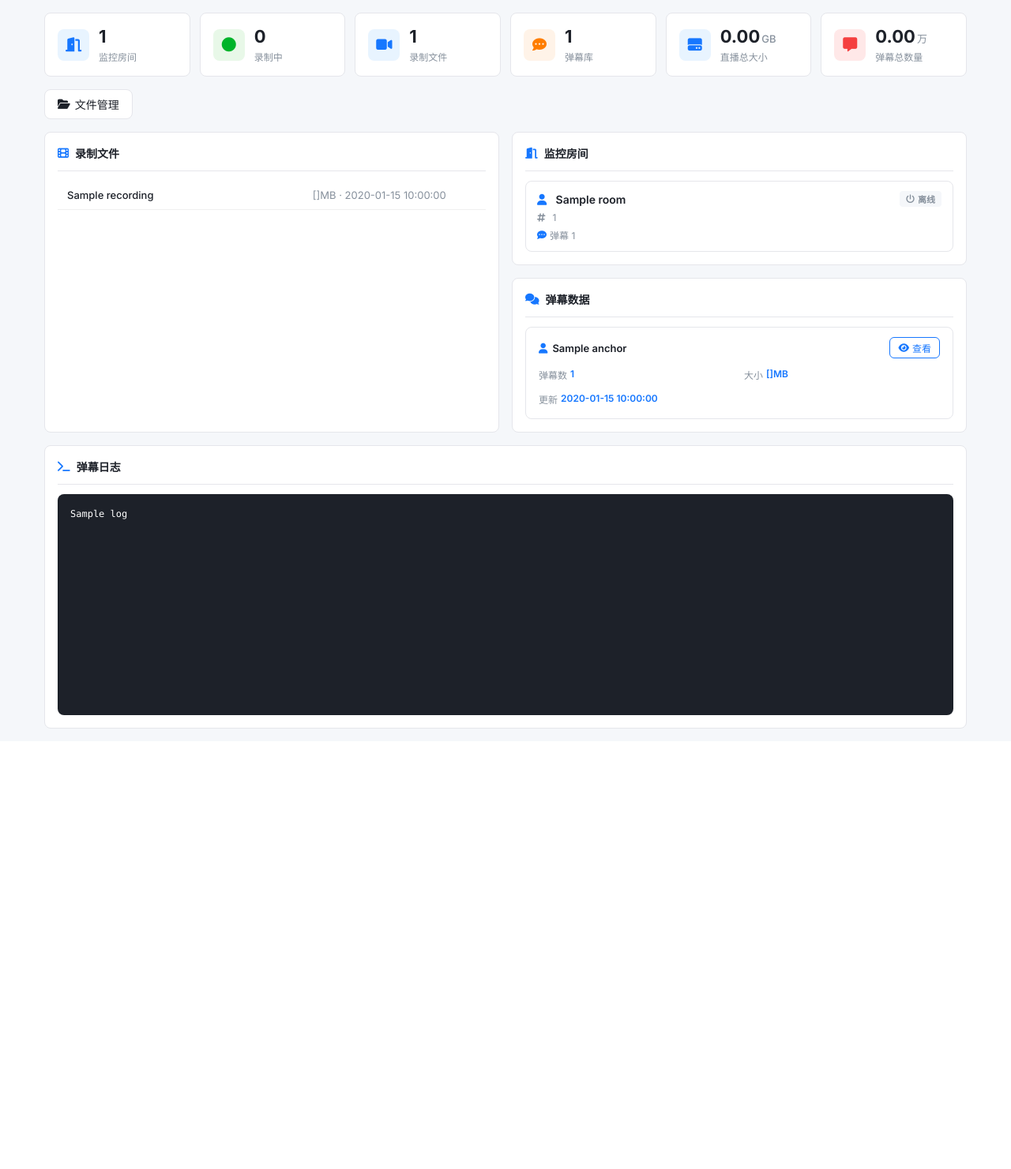
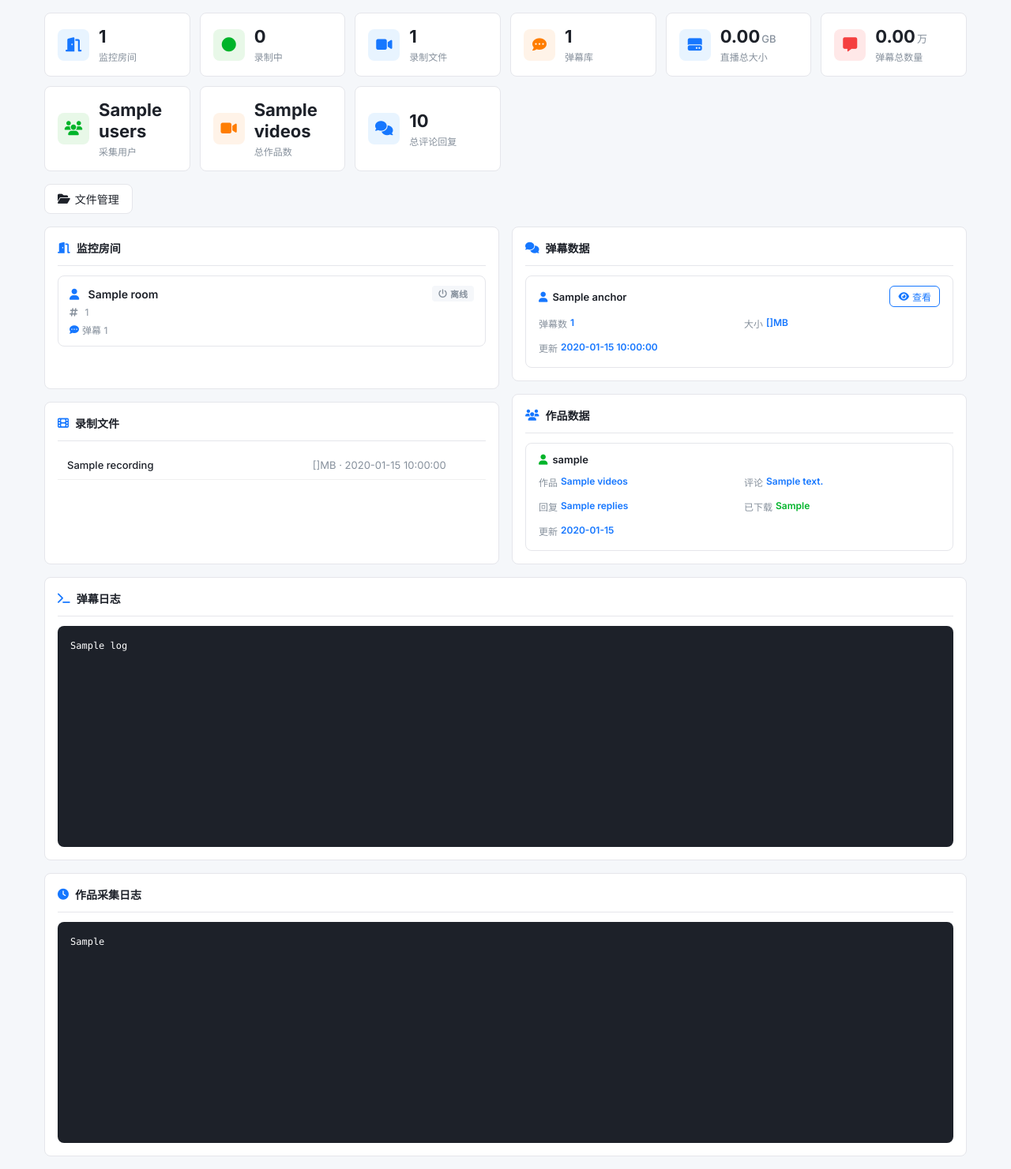
Before and after one commit to xhynice/DouyinSpace, a Flask app: template templates/index.html in a window 1280 px wide. Shown: the part 73-1554 px from the top of the page at 79% size. Before the commit the page ends 996 px from the top, so only its background shows below. Run offline with Flask 3, Linux system fonts and the light colour scheme; the template is opened without the code that fills it: most values are stand-ins (such as "Sample title", 1, 10 or a date in 2020).

Commit message:
feat: 面板改版、缓存优化、中文启动、高清录制

```diff
--- a/DouyinBarrage/config.yaml
+++ b/DouyinBarrage/config.yaml
@@ -32,7 +32,7 @@ barrage:
 record:
   enabled: true              # 录制开关（CLI --record 优先）
   format: ts                  # 封装格式: ts / flv / mp4
-  quality: 标清               # 画质: 原画 / 蓝光 / 超清 / 高清 / 标清（与抖音官方名一致）
+  quality: 高清               # 画质: 原画 / 蓝光 / 超清 / 高清 / 标清（与抖音官方名一致）
   segment_time: 0             # 分段时长（秒）: 0=不分段，建议 3600（1小时）
   segment_size: 0             # 分段大小（MB）: 0=不限制，建议 2048（2GB）
   auto_convert: true          # 录制结束后自动 ts→mp4 转码（需 ffmpeg）
--- a/app.py
+++ b/app.py
@@ -11,17 +11,23 @@
 
 import glob
 import json
+import logging
 import os
 import re
 import sqlite3
 import time
+import ast
 import urllib.request
 import urllib.error
 from datetime import datetime
 from urllib.parse import quote
 from concurrent.futures import ThreadPoolExecutor
 
+import yaml
 from flask import Flask, jsonify, request, render_template, Response
+
+logging.basicConfig(level=logging.INFO, format='%(asctime)s [%(levelname)s] %(message)s')
+logger = logging.getLogger(__name__)
 
 _BASE_DIR = os.path.dirname(os.path.abspath(__file__))
 app = Flask(__name__,
@@ -36,6 +42,16 @@ LOG_DIR = "/data/logs"
 HF_USER = os.environ.get("HF_USER", "sunset139")
 HF_BUCKET = os.environ.get("HF_BUCKET", "Douyin-storage")
 BUCKETS_BASE = f"https://huggingface.co/buckets/{HF_USER}/{HF_BUCKET}/resolve"
+
+# ── DouyinComment ──
+COMMENT_DIR = "/data2/DouyinComment/data"
+COMMENT_DB = os.path.join(COMMENT_DIR, "database", "sqlite.db")
+COMMENT_CACHE_TTL = 900  # mtime不变时15分钟有效
+_comment_stats_cache = {"data": None, "ts": 0, "mtime": 0}
+_comment_users_cache = {"data": None, "ts": 0, "mtime": 0}
+BARRAGE_CACHE_TTL = 1200  # mtime不变时20分钟有效
+_barrage_cache = {}  # key -> {"data": [...], "ts": float, "mtime": float}
+BARRAGE_CACHE_MAX = 50  # 最多缓存50个查询
 
 # ── 弹幕进程 API ──
 BARRAGE_API = os.environ.get("BARRAGE_API", "http://127.0.0.1:8088")
@@ -156,15 +172,26 @@ def get_recordings():
 DB_EXT = {'.db'}
 _table_cache = {}
 _db_connections = {}  # 复用连接
+DB_CONN_MAX = 10  # 最多缓存10个连接
 
 def _get_db_conn(db_path):
     """获取只读数据库连接（复用）。"""
     if db_path not in _db_connections:
+        # 超过上限，关闭最久没用的连接
+        if len(_db_connections) >= DB_CONN_MAX:
+            oldest_key = min(_db_connections, key=lambda k: _db_connections[k]["ts"])
+            try:
+                _db_connections[oldest_key]["conn"].close()
+            except Exception:
+                pass
+            del _db_connections[oldest_key]
         conn = sqlite3.connect(f"file:{db_path}?mode=ro", uri=True)
         conn.execute("PRAGMA cache_size=-32000")  # 32MB 缓存
         conn.execute("PRAGMA temp_store=MEMORY")
-        _db_connections[db_path] = conn
-    return _db_connections[db_path]
+        _db_connections[db_path] = {"conn": conn, "ts": time.time()}
+    else:
+        _db_connections[db_path]["ts"] = time.time()
+    return _db_connections[db_path]["conn"]
 
 def _get_existing_tables(db_path):
     """缓存表结构。"""
@@ -214,6 +241,160 @@ def query_api(path):
         return None
 
 
+def get_comment_stats():
+    """获取 DouyinComment 采集统计。"""
+    now = time.time()
+    try:
+        db_mtime = os.path.getmtime(COMMENT_DB) if os.path.exists(COMMENT_DB) else 0
+    except OSError:
+        db_mtime = 0
+    if _comment_stats_cache["data"] and _comment_stats_cache["mtime"] == db_mtime and now - _comment_stats_cache["ts"] < COMMENT_CACHE_TTL:
+        return _comment_stats_cache["data"]
+    stats = {"users": 0, "videos": 0, "comments": 0, "replies": 0}
+    # 读取配置获取用户数
+    config_path = "/app/DouyinComment/config.yaml"
+    try:
+        with open(config_path, "r", encoding="utf-8") as f:
+            config = yaml.safe_load(f)
+        users = config.get("users", [])
+        stats["users"] = sum(1 for u in users if u.get("enabled", True) and not str(u.get("sec_uid", "")).startswith("#"))
+    except Exception as e:
+        logger.warning(f"[评论统计] 读取配置失败: {e}")
+    # 读取数据库统计
+    if os.path.exists(COMMENT_DB):
+        conn = None
+        try:
+            conn = sqlite3.connect(f"file:{COMMENT_DB}?mode=ro", uri=True)
+            stats["videos"] = conn.execute("SELECT COUNT(*) FROM videos").fetchone()[0]
+            stats["comments"] = conn.execute("SELECT COUNT(*) FROM comments").fetchone()[0]
+            stats["replies"] = conn.execute("SELECT COUNT(*) FROM replies").fetchone()[0]
+        except Exception as e:
+            logger.warning(f"[评论统计] 查询数据库失败: {e}")
+        finally:
+            if conn:
+                conn.close()
+    _comment_stats_cache["data"] = stats
+    _comment_stats_cache["ts"] = now
+    _comment_stats_cache["mtime"] = db_mtime
+    return stats
+
+
+def get_latest_daily_crawl_log():
+    """获取最新的 daily_crawl 日志。"""
+    log_dir = "/data/logs"
+    pattern = os.path.join(log_dir, "daily_crawl_*.log")
+    files = sorted(glob.glob(pattern), reverse=True)
+    if files:
+        return read_log(files[0], 100)
+    return []
+
+
+def get_comment_users():
+    """获取每个用户的评论采集统计。"""
+    now = time.time()
+    # 计算 mtime 指纹：config.yaml + 所有用户 db
+    mtimes = []
+    try:
+        mtimes.append(os.path.getmtime("/app/DouyinComment/config.yaml"))
+    except OSError:
+        mtimes.append(0)
+    for db_file in sorted(glob.glob(os.path.join(COMMENT_DIR, "*", "sqlite.db"))):
+        try:
+            mtimes.append(os.path.getmtime(db_file))
+        except OSError:
+            mtimes.append(0)
+    cfg_mtime = tuple(mtimes)
+    if _comment_users_cache["data"] and _comment_users_cache["mtime"] == cfg_mtime and now - _comment_users_cache["ts"] < COMMENT_CACHE_TTL:
+        return _comment_users_cache["data"]
+    users = []
+    config_path = "/app/DouyinComment/config.yaml"
+    try:
+        with open(config_path, "r", encoding="utf-8") as f:
+            config = yaml.safe_load(f)
+        for u in config.get("users", []):
+            if u.get("enabled", True) and not str(u.get("sec_uid", "")).startswith("#"):
+                users.append({
+                    "sec_uid": u.get("sec_uid", ""),
+                    "nickname": u.get("nickname", "未知"),
+                    "videos": 0,
+                    "comments": 0,
+                    "replies": 0,
+                    "media_downloaded": 0,
+                    "last_update": None,
+                })
+    except Exception as e:
+        logger.warning(f"[用户统计] 读取配置失败: {e}")
+    # 读取每个用户的数据库
+    for user in users:
+        user_db = os.path.join(COMMENT_DIR, user["sec_uid"], "sqlite.db")
+        if not os.path.exists(user_db):
+            continue
+        conn = None
+        try:
+            conn = sqlite3.connect(f"file:{user_db}?mode=ro", uri=True)
+            user["videos"] = conn.execute("SELECT COUNT(*) FROM videos").fetchone()[0]
+            user["comments"] = conn.execute("SELECT COUNT(*) FROM comments").fetchone()[0]
+            user["replies"] = conn.execute("SELECT COUNT(*) FROM replies").fetchone()[0]
+            # 统计已下载资源（md5 文件名 = 已下载）
+            user["media_downloaded"] = _count_downloaded_media(conn)
+            # 获取最后更新时间
+            row = conn.execute("SELECT MAX(create_time) FROM videos").fetchone()
+            if row and row[0]:
+                user["last_update"] = datetime.fromtimestamp(row[0]).strftime("%Y-%m-%d %H:%M")
+        except Exception as e:
+            logger.warning(f"[用户统计] 查询数据库失败 ({user['nickname']}): {e}")
+        finally:
+            if conn:
+                conn.close()
+    _comment_users_cache["data"] = users
+    _comment_users_cache["ts"] = now
+    _comment_users_cache["mtime"] = cfg_mtime
+    return users
+
+
+def _count_downloaded_media(conn):
+    """统计已下载资源数量（md5 文件名 = 已下载，URL = 未下载）。"""
+    downloaded = 0
+    # 单值字段
+    for row in conn.execute("SELECT thumb, video FROM videos"):
+        for field in row:
+            if field and field.strip() and not field.strip().startswith("http"):
+                downloaded += 1
+    # 数组字段：videos.images, comments.image_list, replies.image_list, comments.sticker, replies.sticker
+    for sql in [
+        "SELECT images FROM videos WHERE images IS NOT NULL AND images != ''",
+        "SELECT image_list FROM comments WHERE image_list IS NOT NULL AND image_list != ''",
+        "SELECT image_list FROM replies WHERE image_list IS NOT NULL AND image_list != ''",
+    ]:
+        for row in conn.execute(sql):
+            downloaded += _count_in_field(row[0])
+    # 单值字段：avatar、sticker
+    for sql in [
+        "SELECT user_avatar, sticker FROM comments",
+        "SELECT user_avatar, sticker FROM replies",
+    ]:
+        for row in conn.execute(sql):
+            for field in row:
+                if field and field.strip() and not field.strip().startswith("http"):
+                    if field.strip().startswith("["):
+                        downloaded += _count_in_field(field)
+                    else:
+                        downloaded += 1
+    return downloaded
+
+
+def _count_in_field(value):
+    """解析字段值，统计非 URL 的资源数量。"""
+    if not value or not value.strip():
+        return 0
+    try:
+        items = ast.literal_eval(value) if value.strip().startswith("[") else [value]
+        return sum(1 for item in items if item and str(item).strip() and not str(item).strip().startswith("http"))
+    except Exception as e:
+        logger.debug(f"[资源统计] 解析字段失败: {e}")
+        return 0
+
+
 def find_db_for_video(video_path, dbs=None):
     for db in (dbs or get_barrage_dbs()):
         if db["anchor"] in video_path:
@@ -237,6 +418,18 @@ def get_anchor_files(video_path, recordings=None):
 
 
 def query_barrage(db_path, t_from=None, t_to=None, limit=0, cursor=0, sort="asc", types=None):
+    # 检查缓存
+    cache_key = (db_path, t_from, t_to, limit, cursor, sort, tuple(sorted(types)) if types else None)
+    now = time.time()
+    try:
+        db_mtime = os.path.getmtime(db_path)
+    except OSError:
+        db_mtime = 0
+    if cache_key in _barrage_cache:
+        cached = _barrage_cache[cache_key]
+        if cached["mtime"] == db_mtime and now - cached["ts"] < BARRAGE_CACHE_TTL:
+            return cached["data"]
+    # 缓存未命中，查询数据库
     conds, params = [], []
     if t_from:
         conds.append("time >= ?"); params.append(int(t_from))
@@ -283,7 +476,6 @@ def query_barrage(db_path, t_from=None, t_to=None, limit=0, cursor=0, sort="asc"
                 # 解析等级数字 [等级N] -> N
                 grade_num = ""
                 if grade:
-                    import re
                     m = re.search(r'\d+', grade)
                     if m:
                         grade_num = m.group()
@@ -302,6 +494,12 @@ def query_barrage(db_path, t_from=None, t_to=None, limit=0, cursor=0, sort="asc"
                 })
     except Exception:
         pass
+    # 存入缓存
+    if len(_barrage_cache) >= BARRAGE_CACHE_MAX:
+        # 删除最旧的缓存
+        oldest_key = min(_barrage_cache, key=lambda k: _barrage_cache[k]["ts"])
+        del _barrage_cache[oldest_key]
+    _barrage_cache[cache_key] = {"data": results, "ts": time.time(), "mtime": db_mtime}
     return results
 
 
@@ -317,6 +515,8 @@ def index():
     barrage_dbs = get_barrage_dbs()
     total_size = sum(f["size_mb"] for f in recordings)
     total_barrage_count = sum(db.get("msg_count", 0) for db in barrage_dbs)
+    comment_stats = get_comment_stats()
+    comment_users = get_comment_users()
     return render_template("index.html",
         api_status=api_status,
         api_rooms=api_rooms or [],
@@ -324,7 +524,10 @@ def index():
         barrage_dbs=barrage_dbs,
         total_size=total_size,
         total_barrage_count=total_barrage_count,
+        comment_stats=comment_stats,
+        comment_users=comment_users,
         logs=read_log(os.path.join(LOG_DIR, "barrage_stdout.log"), 150),
+        cron_logs=get_latest_daily_crawl_log(),
     )
 
 
--- a/templates/index.html
+++ b/templates/index.html
@@ -526,6 +526,27 @@ body {
       <div class="stat-label">弹幕总数量</div>
     </div>
   </div>
+  <div class="stat-card">
+    <div class="stat-icon stat-icon-green"><i class="fas fa-users"></i></div>
+    <div class="stat-info">
+      <div class="stat-value">{{ comment_stats.users }}</div>
+      <div class="stat-label">采集用户</div>
+    </div>
+  </div>
+  <div class="stat-card">
+    <div class="stat-icon stat-icon-orange"><i class="fas fa-video"></i></div>
+    <div class="stat-info">
+      <div class="stat-value">{{ comment_stats.videos }}</div>
+      <div class="stat-label">总作品数</div>
+    </div>
+  </div>
+  <div class="stat-card">
+    <div class="stat-icon stat-icon-blue"><i class="fas fa-comments"></i></div>
+    <div class="stat-info">
+      <div class="stat-value">{{ comment_stats.comments + comment_stats.replies }}</div>
+      <div class="stat-label">总评论回复</div>
+    </div>
+  </div>
 </div>
 
 <!-- Nav -->
@@ -536,28 +557,7 @@ body {
 <!-- Dashboard Grid -->
 <div class="dashboard-grid">
 
-  <!-- Left: Recordings -->
-  <div class="card">
-    <div class="card-title"><i class="fas fa-film"></i> 录制文件</div>
-    {% if recordings %}
-    <div class="recordings-list">
-      {% for f in recordings %}
-      <div class="recording-row">
-        <div class="rec-file">
-          {% if f.path.endswith('.mp4') or f.path.endswith('.ts') %}
-            <a href="/play{{ f.path }}">{{ f.name }}</a>
-          {% else %}{{ f.name }}{% endif %}
-        </div>
-        <div class="rec-meta">
-          <span>{{ f.size_mb }}MB · {{ f.modified }}</span>
-        </div>
-      </div>
-      {% endfor %}
-    </div>
-    {% else %}<div class="empty-state">暂无录制文件</div>{% endif %}
-  </div>
-
-  <!-- Right: Monitoring Rooms + Barrage -->
+  <!-- Left: Monitoring Rooms + Recordings -->
   <div class="dashboard-right">
 
     <!-- Monitoring Rooms -->
@@ -591,6 +591,31 @@ body {
       </div>
       {% else %}<div class="empty-state">暂无监控房间</div>{% endif %}
     </div>
+
+    <!-- Recordings -->
+    <div class="card">
+      <div class="card-title"><i class="fas fa-film"></i> 录制文件</div>
+      {% if recordings %}
+      <div class="recordings-list">
+        {% for f in recordings %}
+        <div class="recording-row">
+          <div class="rec-file">
+            {% if f.path.endswith('.mp4') or f.path.endswith('.ts') %}
+              <a href="/play{{ f.path }}">{{ f.name }}</a>
+            {% else %}{{ f.name }}{% endif %}
+          </div>
+          <div class="rec-meta">
+            <span>{{ f.size_mb }}MB · {{ f.modified }}</span>
+          </div>
+        </div>
+        {% endfor %}
+      </div>
+      {% else %}<div class="empty-state">暂无录制文件</div>{% endif %}
+    </div>
+  </div>
+
+  <!-- Right: Barrage + Comment -->
+  <div class="dashboard-right">
 
     <!-- Barrage -->
     <div class="card">
@@ -632,6 +657,44 @@ body {
         <div id="bv-list" class="log-terminal" style="max-height:400px;background:#fff;color:#1d2129;border:1px solid #e5e6eb"></div>
       </div>
     </div>
+
+    <!-- Comment Users -->
+    <div class="card">
+      <div class="card-title"><i class="fas fa-users"></i> 作品数据</div>
+      {% if comment_users %}
+      <div class="minicard-grid">
+        {% for user in comment_users %}
+        <div class="minicard">
+          <div class="minicard-header">
+            <span><i class="fas fa-user" style="color:#00b42a;margin-right:6px"></i>{{ user.nickname }}</span>
+          </div>
+          <div class="minicard-body">
+            <div class="minicard-item">
+              <span class="lbl">作品</span>
+              <span class="val" style="color:#1677ff">{{ user.videos }}</span>
+            </div>
+            <div class="minicard-item">
+              <span class="lbl">评论</span>
+              <span class="val" style="color:#1677ff">{{ user.comments }}</span>
+            </div>
+            <div class="minicard-item">
+              <span class="lbl">回复</span>
+              <span class="val" style="color:#1677ff">{{ user.replies }}</span>
+            </div>
+            <div class="minicard-item">
+              <span class="lbl">已下载</span>
+              <span class="val" style="color:#00b42a">{{ user.media_downloaded }}</span>
+            </div>
+            <div class="minicard-item" style="grid-column:1/-1">
+              <span class="lbl">更新</span>
+              <span class="val" style="color:#1677ff">{{ user.last_update or '无' }}</span>
+            </div>
+          </div>
+        </div>
+        {% endfor %}
+      </div>
+      {% else %}<div class="empty-state">暂无评论采集用户</div>{% endif %}
+    </div>
   </div>
 </div>
 
@@ -639,6 +702,12 @@ body {
 <div class="card">
   <div class="card-title"><i class="fas fa-terminal"></i> 弹幕日志</div>
   <div class="log-terminal">{{ logs|join('') or '(无日志)' }}</div>
+</div>
+
+<!-- Daily Crawl Log Terminal -->
+<div class="card" style="margin-top:16px">
+  <div class="card-title"><i class="fas fa-clock"></i> 作品采集日志</div>
+  <div class="log-terminal">{{ cron_logs|join('') or '(无日志)' }}</div>
 </div>
 
 </div>
```
Also changed, not shown: 3 other files.
